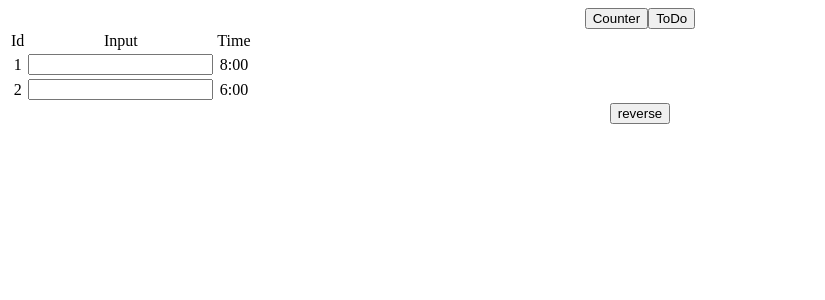
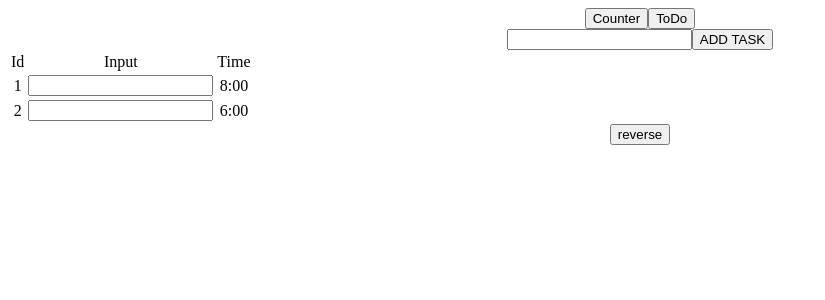
Before and after one commit to kiranbhavanam/Counter-React, a React (Create React App) app: page / in a window 1280 px wide. Both pictures are taken after a click on the button "ToDo". Shown: the top 300 px of the page, without its empty margins (0-825 px from the left). Built offline with nearby package versions, Linux system fonts and the light colour scheme.

Commit message:
Added a input to accept new task

```diff
--- a/src/Components/Todo.jsx
+++ b/src/Components/Todo.jsx
@@ -4,27 +4,38 @@ const List = (props) => {
   return (
     <tr>
       <td>{props.id}</td>
-      <td><input type="text" className="border" /></td>
+      <td>
+        <input type="text" className="border" />
+      </td>
       <td>{props.time}</td>
     </tr>
   );
 };
 const Todo = () => {
+  const [display, setDisplay] = useState(true);
   const [todos, setTodos] = useState([
     { id: 1, time: "8:00" },
     { id: 2, time: "6:00" },
   ]);
   const reverse = () => {
-    console.log("before reversing: ",todos)
+    console.log("before reversing: ", todos);
     setTodos([...todos].reverse());
-    console.log("after reversing: ",[...todos].reverse())
+    console.log("after reversing: ", [...todos].reverse());
   };
+  const addClickHandler=()=>{
+    setDisplay(!display)
+  }
   return (
     <div>
-      <table className="">
+      {/* Enter the task */}
+      <div className={display?"h-[100px] flex justify-evenly items-center gap-3 bg-[#6a6a6f] w-[500px] mx-auto my-4 rounded-sm shadow":"hidden"}>
+    <input type="text" className="border bg-white text-black py-2 px-4 w-[350px] shadow-black shadow-sm rounded-sm" />
+      <button className="border shadow-black bg-[#3d3d3d] text-white py-2 px-4 shadow-sm rounded-sm" onClick={addClickHandler}>ADD TASK</button>
+      </div>
+      <table className={display && "hidden"}>
         <thead>
           <tr>
-            <td className="py-2 px-4 border-b-2 border-gray-300 bg-gray-100 text-left text-gray-600 uppercase font-semibold text-sm">
+            <td className="py-2 px-4 border-b-2 border-gray-300  bg-gray-100 text-left text-gray-600 uppercase font-semibold text-sm">
               Id
             </td>
 
```
